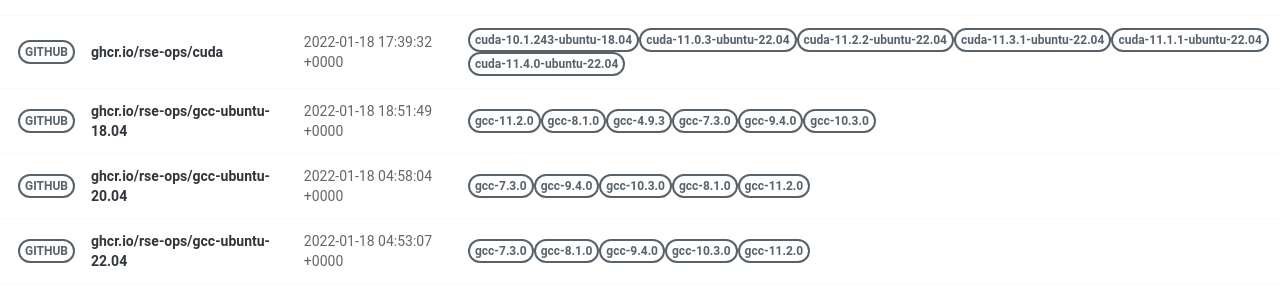
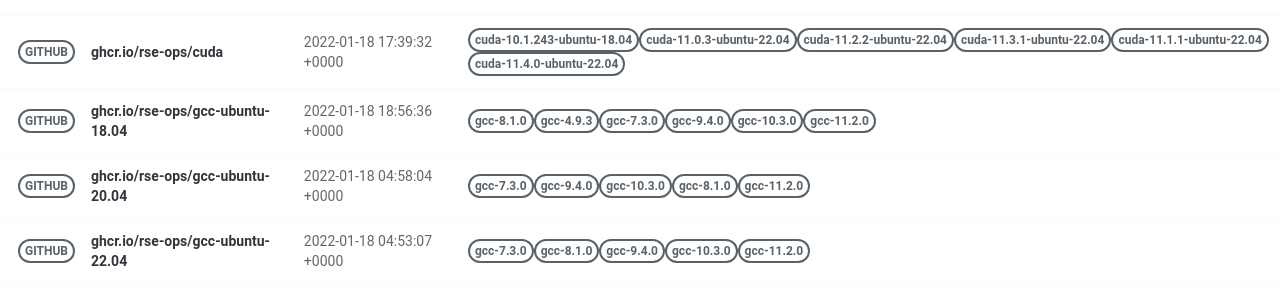
Before and after one commit to rse-ops/docker-images, a Jekyll site: the page built from pages/index.md, in a window 1280 px wide. Shown: the part 439-734 px from the top of the page. Built offline with Jekyll 4.4.1, drawn with Linux system fonts in a browser that asks for light colours; nearby versions of some CDN libraries.

Commit message:
Automated push to update library 2022-01-18

```diff
--- a/_library/ghcr.io-rse-ops-gcc-ubuntu-18.04.md
+++ b/_library/ghcr.io-rse-ops-gcc-ubuntu-18.04.md
@@ -1,14 +1,11 @@
 ---
 layout: container
 name: ghcr.io/rse-ops/gcc-ubuntu-18.04
-updated_at: 2022-01-18 18:51:49.178500
+updated_at: 2022-01-18 18:56:36.511476
 
 
 container_url: https://github.com/orgs/rse-ops/packages/container/package/gcc-ubuntu-18.04
 versions:
- - tag: gcc-11.2.0
-   dockerfile: https://github.com/rse-ops/docker-images/blob/main/ubuntu/gcc/Dockerfile
-   manifest: https://crane.ggcr.dev/manifest/ghcr.io/rse-ops/gcc-ubuntu-18.04:gcc-11.2.0
  - tag: gcc-8.1.0
    dockerfile: https://github.com/rse-ops/docker-images/blob/main/ubuntu/gcc/Dockerfile
    manifest: https://crane.ggcr.dev/manifest/ghcr.io/rse-ops/gcc-ubuntu-18.04:gcc-8.1.0
```
Also changed, not shown: other parts of _library/ghcr.io-rse-ops-gcc-ubuntu-18.04.md (+3 -0 lines).
